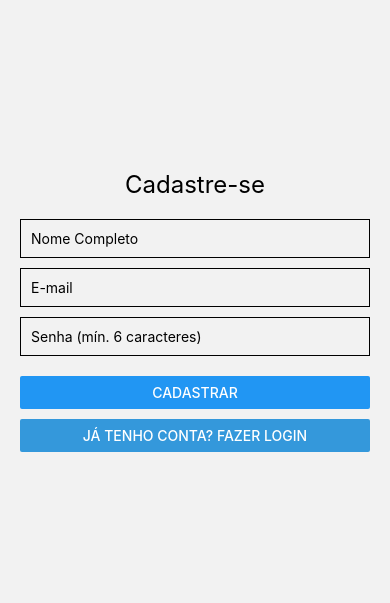
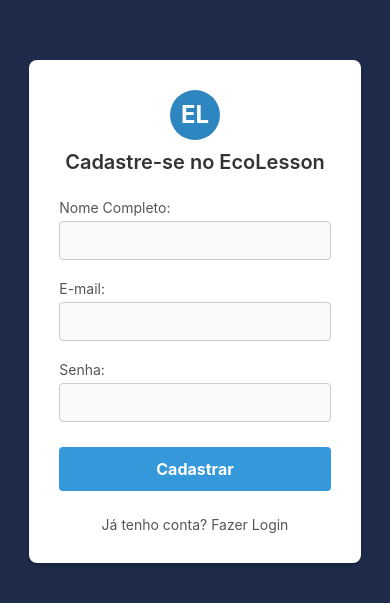
Before and after one commit to AdrianoBarutti/EcoLesson, a React Native app: screen /CadastrarUsuario in a window 390 px wide. Shown: the part 111-714 px from the top of the page. Built offline with nearby package versions, Linux system fonts and the light colour scheme; no server answers.

Commit message:
estilo das telas cadastro e login

```diff
--- a/screens/CadastrarUsuario.tsx
+++ b/screens/CadastrarUsuario.tsx
@@ -1,9 +1,17 @@
 // screens/CadastrarUsuario.tsx
 
 import React, { useState } from "react";
-import { View, Text, TextInput, Button, Alert } from "react-native";
+import {
+  View,
+  Text,
+  TextInput,
+  TouchableOpacity, // Usaremos para estilizar os botões
+  Alert,
+  StyleSheet,
+  ActivityIndicator
+} from "react-native";
 import { useNavigation, NavigationProp } from "@react-navigation/native";
-import { auth } from "../src/services/firebaseConfig"; // O caminho é '../firebaseConfig' pois está dentro de 'screens'
+import { auth } from "../src/services/firebaseConfig";
 import { createUserWithEmailAndPassword, updateProfile } from "firebase/auth";
 
 // Define os parâmetros de navegação para as telas que serão usadas
@@ -11,6 +19,14 @@ type RootStackParamList = {
   LoginUsuario: { mensagem?: string } | undefined;
   // A tela Home não precisa ser definida aqui, mas é bom tê-la no App.tsx
 };
+
+// Componente do Ícone (simulando o "EL" em um círculo)
+const LogoIcon = () => (
+    <View style={styles.logoContainer}>
+      <Text style={styles.logoText}>EL</Text>
+    </View>
+);
+
 
 export default function CadastrarUsuario() {
   const navigation = useNavigation<NavigationProp<RootStackParamList>>();
@@ -31,7 +47,7 @@ export default function CadastrarUsuario() {
       // 🚨 1. FUNÇÃO PRINCIPAL: Cria o usuário no Firebase Auth
       const userCredential = await createUserWithEmailAndPassword(auth, email, senha);
 
-      // 🚨 2. ATUALIZAÇÃO DO PERFIL: Adiciona o nome de exibição (opcional, mas recomendado)
+      // 🚨 2. ATUALIZAÇÃO DO PERFIL: Adiciona o nome de exibição
       await updateProfile(userCredential.user, { displayName: nome });
 
       // 3. Navega para a tela de Login com uma mensagem de sucesso
@@ -52,45 +68,154 @@ export default function CadastrarUsuario() {
   };
 
   return (
-    <View style={{ flex: 1, padding: 20, justifyContent: 'center' }}>
-      <Text style={{ fontSize: 24, marginBottom: 20, textAlign: 'center' }}>Cadastre-se</Text>
+    // View principal para o background azul escuro
+    <View style={styles.container}>
 
+      {/* Container branco centralizado (o "cartão" de cadastro) */}
+      <View style={styles.loginCard}>
+
+        <LogoIcon />
+        <Text style={styles.title}>Cadastre-se no EcoLesson</Text>
+
+        {/* Campo Nome */}
+        <Text style={styles.label}>Nome Completo:</Text>
         <TextInput
-        placeholder="Nome Completo"
+          placeholder=""
           value={nome}
           onChangeText={setNome}
-        style={{ borderWidth: 1, padding: 10, marginBottom: 10 }}
+          style={styles.input}
         />
+
+        {/* Campo E-mail */}
+        <Text style={styles.label}>E-mail:</Text>
         <TextInput
-        placeholder="E-mail"
+          placeholder=""
           value={email}
           onChangeText={setEmail}
           keyboardType="email-address"
           autoCapitalize="none"
-        style={{ borderWidth: 1, padding: 10, marginBottom: 10 }}
+          style={styles.input}
         />
+
+        {/* Campo Senha */}
+        <Text style={styles.label}>Senha:</Text>
         <TextInput
-        placeholder="Senha (mín. 6 caracteres)"
+          placeholder=""
           value={senha}
           onChangeText={setSenha}
           secureTextEntry
-        style={{ borderWidth: 1, padding: 10, marginBottom: 20 }}
+          style={styles.input}
         />
 
-      <Button
-        title={loading ? "Cadastrando..." : "Cadastrar"}
+        {/* Botão de Cadastro */}
+        <TouchableOpacity
+          style={styles.registerButton}
           onPress={handleCadastro}
           disabled={loading}
-      />
+        >
+          {loading ? (
+            <ActivityIndicator color="#FFFFFF" />
+          ) : (
+            <Text style={styles.buttonText}>Cadastrar</Text>
+          )}
+        </TouchableOpacity>
 
-      <View style={{ marginTop: 10 }}>
-        <Button
-          title="Já tenho conta? Fazer Login"
+        {/* Link para Fazer Login */}
+        <TouchableOpacity
+          style={styles.loginLink}
           onPress={() => navigation.navigate("LoginUsuario")}
           disabled={loading}
-          color="#3498db" // Cor diferente para o botão secundário
-        />
+        >
+            <Text style={styles.loginLinkText}>Já tenho conta? Fazer Login</Text>
+        </TouchableOpacity>
+
       </View>
     </View>
   );
 }
+
+// Definição dos Estilos
+const styles = StyleSheet.create({
+    // Fundo Azul Escuro
+    container: {
+        flex: 1,
+        backgroundColor: '#1E2B4A', // Cor de fundo azul escuro
+        justifyContent: 'center',
+        alignItems: 'center',
+    },
+    // O "Cartão" de Cadastro Branco
+    loginCard: {
+        width: '85%',
+        maxWidth: 400,
+        backgroundColor: '#FFFFFF',
+        borderRadius: 8,
+        padding: 30,
+        alignItems: 'stretch',
+        shadowColor: '#000',
+        shadowOffset: { width: 0, height: 2 },
+        shadowOpacity: 0.25,
+        shadowRadius: 3.84,
+        elevation: 5,
+    },
+    // Estilo para o ícone "EL"
+    logoContainer: {
+        alignSelf: 'center',
+        width: 50,
+        height: 50,
+        borderRadius: 25,
+        backgroundColor: '#2E86C1', // Azul
+        justifyContent: 'center',
+        alignItems: 'center',
+        marginBottom: 10,
+    },
+    logoText: {
+        color: '#FFFFFF',
+        fontSize: 24,
+        fontWeight: 'bold',
+    },
+    title: {
+        fontSize: 20,
+        fontWeight: '600',
+        color: '#333333',
+        textAlign: 'center',
+        marginBottom: 20,
+    },
+    label: {
+        fontSize: 14,
+        color: '#555555',
+        marginBottom: 5,
+        marginTop: 5,
+    },
+    // Estilo dos campos de input
+    input: {
+        borderWidth: 1,
+        borderColor: '#CCCCCC',
+        padding: 10,
+        borderRadius: 4,
+        marginBottom: 15,
+        backgroundColor: '#FAFAFA',
+    },
+    // Estilo do botão Cadastrar (Principal)
+    registerButton: {
+        backgroundColor: '#3498db', // Cor azul para o botão principal
+        padding: 12,
+        borderRadius: 4,
+        alignItems: 'center',
+        marginTop: 10,
+        marginBottom: 10,
+    },
+    buttonText: {
+        color: '#FFFFFF',
+        fontSize: 16,
+        fontWeight: 'bold',
+    },
+    // Link de Login (Secundário)
+    loginLink: {
+        marginTop: 15,
+        alignSelf: 'center',
+    },
+    loginLinkText: {
+        color: '#555555', // Cor cinza mais discreta
+        fontSize: 14,
+    }
+});
--- a/screens/LoginUsuario.tsx
+++ b/screens/LoginUsuario.tsx
@@ -1,14 +1,31 @@
 import React, { useState, useEffect } from "react";
-import { View, Text, TextInput, Button, Alert } from "react-native";
+import {
+  View,
+  Text,
+  TextInput,
+  TouchableOpacity, // Usaremos TouchableOpacity para o botão "Entrar" estilizado
+  Alert,
+  StyleSheet,
+  Image,
+  ActivityIndicator // Para o indicador de loading
+} from "react-native";
 import { useNavigation, NavigationProp, RouteProp, useRoute } from "@react-navigation/native";
-import { auth } from "../src/services/firebaseConfig"; // O caminho é '../firebaseConfig' pois está dentro de 'screens'
+import { auth } from "../src/services/firebaseConfig";
 import { signInWithEmailAndPassword } from "firebase/auth";
 
+// Tipagem de navegação
 type RootStackParamList = {
   LoginUsuario: { mensagem?: string } | undefined;
   CadastrarUsuario: undefined;
   Home: undefined;
 };
+
+// Componente do Ícone (simulando o "EL" em um círculo)
+const LogoIcon = () => (
+  <View style={styles.logoContainer}>
+    <Text style={styles.logoText}>EL</Text>
+  </View>
+);
 
 export default function LoginUsuario() {
   const navigation = useNavigation<NavigationProp<RootStackParamList>>();
@@ -39,15 +56,15 @@ export default function LoginUsuario() {
       // 🚨 FUNÇÃO PRINCIPAL DE LOGIN DO FIREBASE 🚨
       await signInWithEmailAndPassword(auth, email, senha);
 
-      // O App.tsx irá detectar o usuário e redirecionar para 'Home'.
-      // A navegação manual para 'Home' aqui é opcional mas não necessária
-      // se o App.tsx estiver monitorando o estado.
+      // A navegação será tratada pelo App.tsx (AuthState Listener)
 
     } catch (error: any) {
       let mensagem = "Credenciais inválidas. Verifique seu e-mail e senha.";
 
       if (error.code === "auth/invalid-email") {
         mensagem = "O formato do e-mail é inválido.";
+      } else if (error.code === "auth/user-not-found" || error.code === "auth/wrong-password") {
+        mensagem = "Credenciais inválidas. Verifique seu e-mail e senha.";
       }
 
       Alert.alert("Erro de Login", mensagem);
@@ -57,36 +74,145 @@ export default function LoginUsuario() {
   };
 
   return (
-    <View style={{ flex: 1, padding: 20, justifyContent: 'center' }}>
-      <Text style={{ fontSize: 24, marginBottom: 20 }}>Fazer Login</Text>
+    // View principal para o background azul escuro
+    <View style={styles.container}>
 
+      {/* Container branco centralizado (o "cartão" de login) */}
+      <View style={styles.loginCard}>
+
+        <LogoIcon />
+        <Text style={styles.title}>EcoLesson</Text>
+
+        {/* Campo de Usuário (E-mail) */}
+        <Text style={styles.label}>Usuário:</Text>
         <TextInput
-        placeholder="E-mail"
+          placeholder="" // Deixamos vazio para simular o layout da imagem
           value={email}
           onChangeText={setEmail}
           keyboardType="email-address"
           autoCapitalize="none"
-        style={{ borderWidth: 1, padding: 10, marginBottom: 10 }}
+          style={styles.input}
         />
+
+        {/* Campo de Senha */}
+        <Text style={styles.label}>Senha:</Text>
         <TextInput
-        placeholder="Senha"
+          placeholder="" // Deixamos vazio para simular o layout da imagem
           value={senha}
           onChangeText={setSenha}
           secureTextEntry
-        style={{ borderWidth: 1, padding: 10, marginBottom: 20 }}
+          style={styles.input}
         />
 
-      <Button
-        title={loading ? "Entrando..." : "Entrar"}
+        {/* Botão de Entrar (TouchableOpacity para estilizar o fundo) */}
+        <TouchableOpacity
+          style={styles.loginButton}
           onPress={handleLogin}
           disabled={loading}
-      />
+        >
+          {loading ? (
+            <ActivityIndicator color="#FFFFFF" /> // Indicador branco de loading
+          ) : (
+            <Text style={styles.buttonText}>Entrar</Text>
+          )}
+        </TouchableOpacity>
 
-      <Button
-        title="Não tem conta? Cadastre-se"
+        {/* Botão de Cadastro (removido do layout da imagem, mas mantido como texto simples) */}
+        <TouchableOpacity
+          style={styles.registerLink}
           onPress={() => navigation.navigate("CadastrarUsuario")}
           disabled={loading}
-      />
+        >
+            <Text style={styles.registerLinkText}>Não tem conta? Cadastre-se</Text>
+        </TouchableOpacity>
+
+      </View>
     </View>
   );
 }
+
+// Definição dos Estilos
+const styles = StyleSheet.create({
+  // Fundo Azul Escuro
+  container: {
+    flex: 1,
+    backgroundColor: '#1E2B4A', // Cor de fundo azul escuro
+    justifyContent: 'center',
+    alignItems: 'center',
+  },
+  // O "Cartão" de Login Branco
+  loginCard: {
+    width: '85%', // Ocupa boa parte da largura
+    maxWidth: 400, // Limita o tamanho em telas maiores
+    backgroundColor: '#FFFFFF', // Fundo branco
+    borderRadius: 8,
+    padding: 30,
+    alignItems: 'stretch',
+    shadowColor: '#000',
+    shadowOffset: { width: 0, height: 2 },
+    shadowOpacity: 0.25,
+    shadowRadius: 3.84,
+    elevation: 5,
+  },
+
+  logoContainer: {
+    alignSelf: 'center',
+    width: 50,
+    height: 50,
+    borderRadius: 25,
+    backgroundColor: '#2E86C1',
+    justifyContent: 'center',
+    alignItems: 'center',
+    marginBottom: 10,
+  },
+  logoText: {
+    color: '#FFFFFF',
+    fontSize: 24,
+    fontWeight: 'bold',
+  },
+  title: {
+    fontSize: 20,
+    fontWeight: '600',
+    color: '#333333',
+    textAlign: 'center',
+    marginBottom: 30,
+  },
+  label: {
+    fontSize: 14,
+    color: '#555555',
+    marginBottom: 5,
+    marginTop: 10,
+  },
+
+  input: {
+    borderWidth: 1,
+    borderColor: '#CCCCCC',
+    padding: 10,
+    borderRadius: 4,
+    marginBottom: 15,
+    backgroundColor: '#FAFAFA',
+  },
+
+  loginButton: {
+    backgroundColor: '#333333',
+    padding: 12,
+    borderRadius: 4,
+    alignItems: 'center',
+    marginTop: 10,
+    marginBottom: 10,
+  },
+  buttonText: {
+    color: '#FFFFFF',
+    fontSize: 16,
+    fontWeight: 'bold',
+  },
+  // Link de Cadastro
+  registerLink: {
+    marginTop: 15,
+    alignSelf: 'center',
+  },
+  registerLinkText: {
+    color: '#2E86C1',
+    fontSize: 14,
+  }
+});
```
Lines whose indentation alone changed are shown as unchanged.
